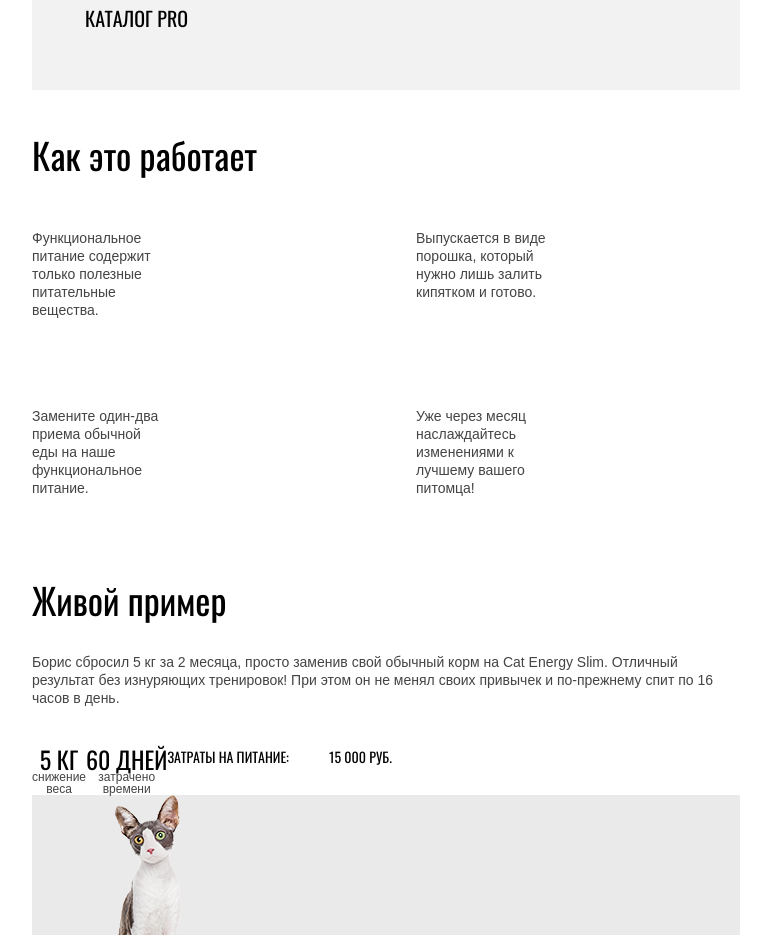
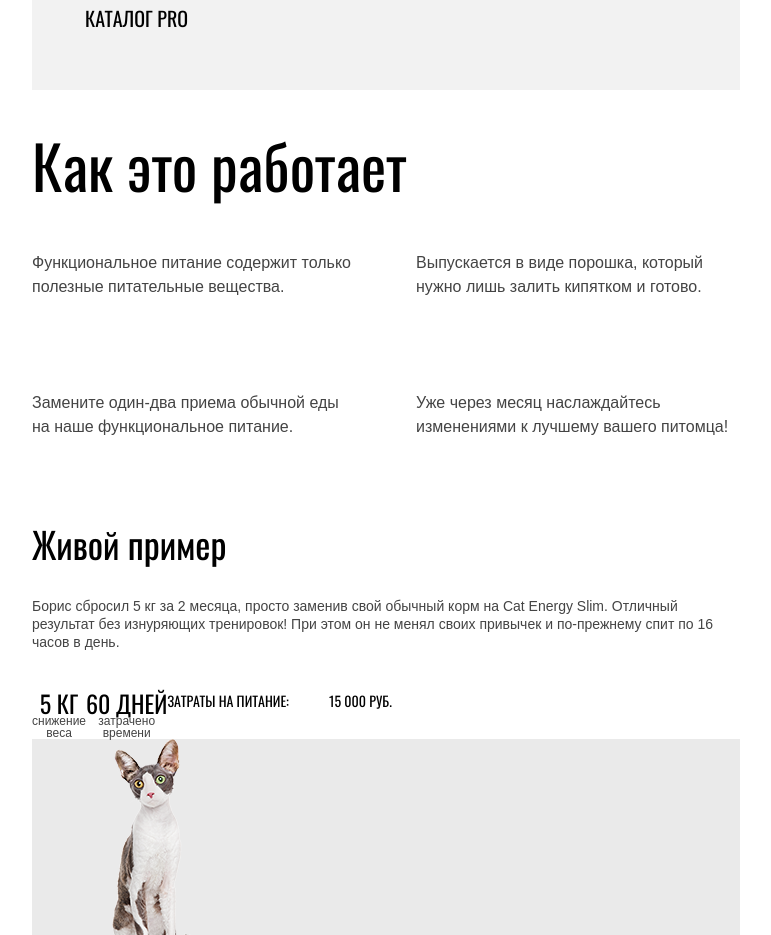
Before and after one commit to Maria-Bogatyreva/181412-cat-energy-22, a website: page source/index.html in a window 1280 px wide. Shown: the part 1585-2520 px from the top of the page, without its empty margins (254-1025 px from the left). Drawn offline with nearby package versions, Linux system fonts and the light colour scheme; files that its build step writes are made by us from their sources.

Commit message:
Technology: tablet& desktop

```diff
--- a/source/less/blocks/programms.less
+++ b/source/less/blocks/programms.less
@@ -1,6 +1,14 @@
 .programms {
   margin-top: 23px;
-  margin-bottom: 45px;
+  margin-bottom: 27px;
+
+  @media (min-width: @tablet-width) {
+    margin-bottom: 45px;
+  }
+
+  @media (min-width: @desktop-width) {
+    margin-bottom: 71px;
+  }
 }
 
 .programms__list {
--- a/source/less/blocks/technology.less
+++ b/source/less/blocks/technology.less
@@ -5,6 +5,11 @@
   line-height: 40px;
   color: @basic-black;
   margin-bottom: 40px;
+
+  @media (min-width: @tablet-width) {
+    font-size: 60px;
+    line-height: 60px;
+  }
 }
 
 .technology__list {
@@ -14,13 +19,15 @@
   display: grid;
 
   @media (min-width: @tablet-width) {
-    grid-template-columns: 132px 132px 132px 132px;
+    font-size: 16px;
+    line-height: 24px;
+    grid-template-columns: 1fr 1fr;
     grid-template-rows: 1fr 1fr;
     grid-gap: 60px;
   }
 
   @media (min-width: @desktop-width) {
-    grid-template-columns: 245px 245px 245px 245px;
+    grid-template-columns: 1fr 1fr 1fr 1fr;
     grid-template-rows: 1fr;
     grid-gap: 80px;
   }
@@ -32,7 +39,7 @@
   }
 
   .technology__item--release {
-    grid-column-start: 3;
+    grid-column-start: 2;
   }
 
   .technology__item--schedule {
@@ -42,7 +49,7 @@
 
   .technology__item--change {
     grid-row-start: 2;
-    grid-column-start: 3;
+    grid-column-start: 2;
   }
 }
 
```
